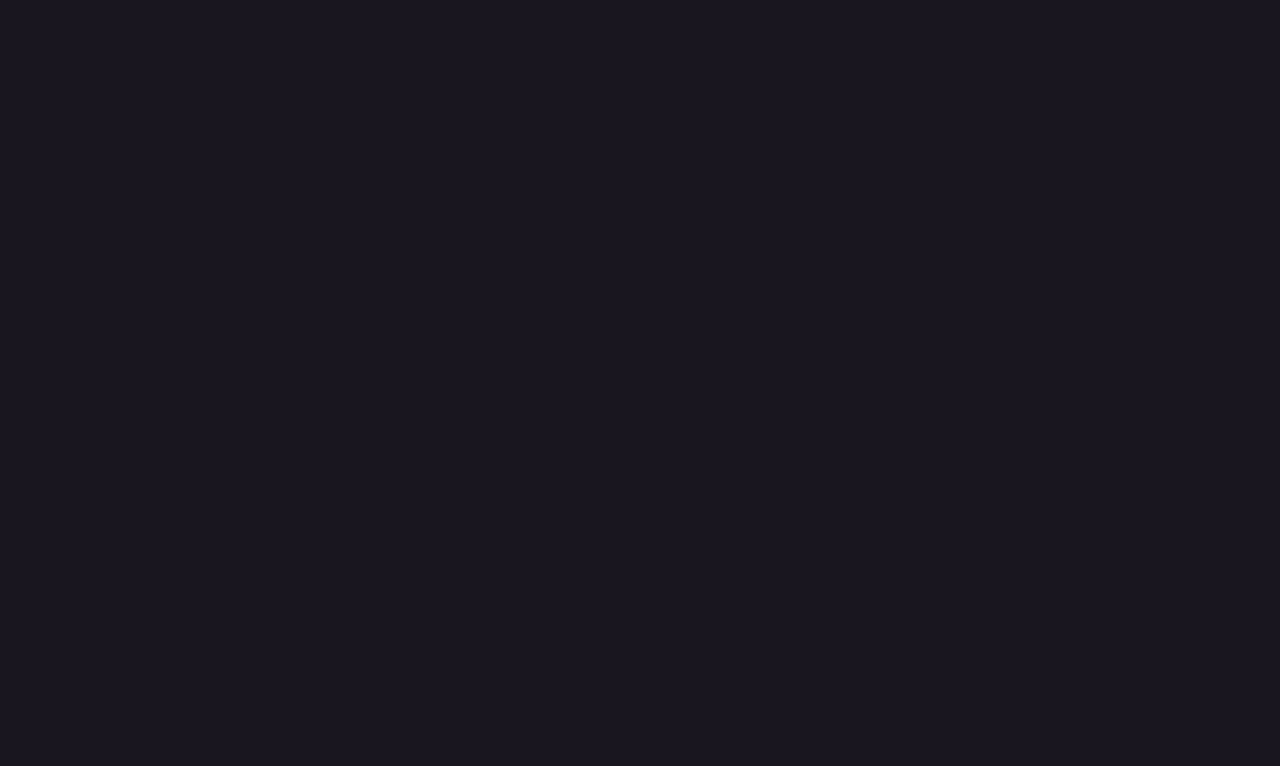
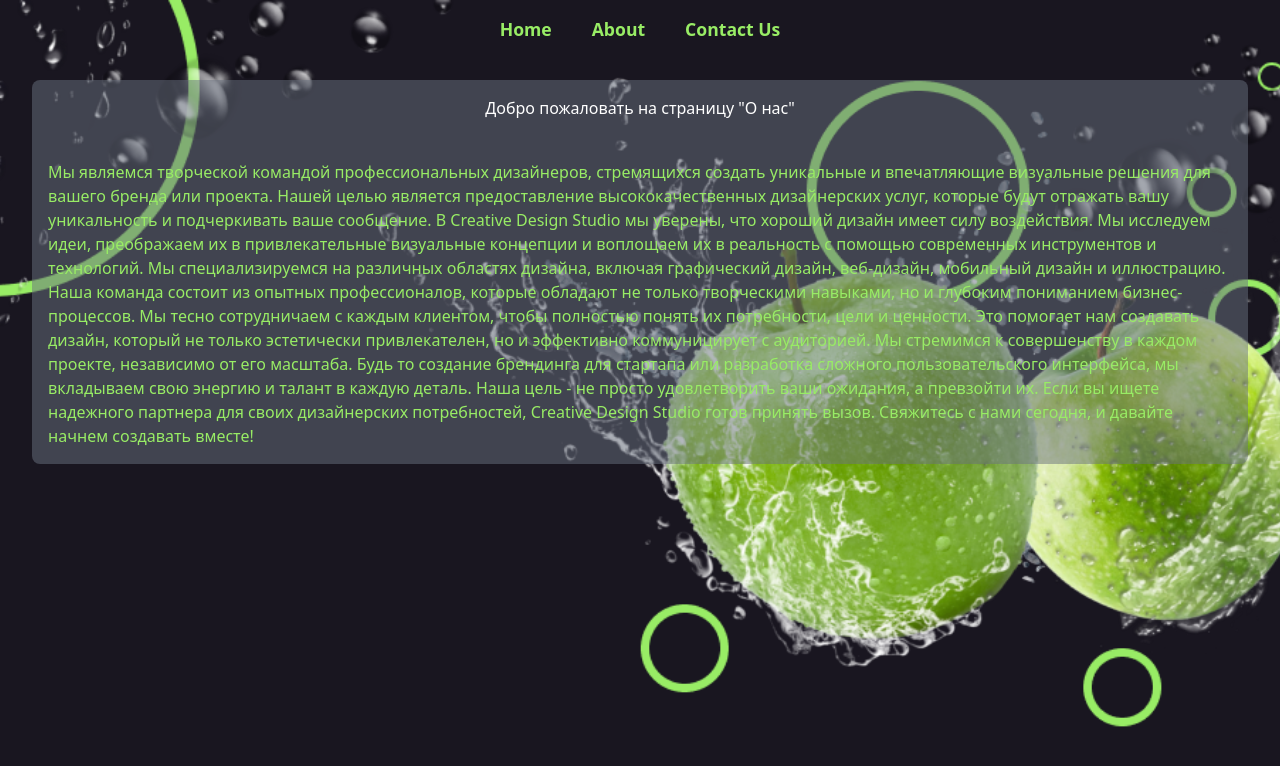
Before and after one commit to bumerboy86/creative, a React (Vite) app: page /creative/about in a window 1280 px wide. Before the commit this address had no page. Shown: the top 766 px of the page. Built offline with nearby package versions, Linux system fonts and the light colour scheme.

Commit message:
Подкорректированы роуты

```diff
--- a/src/App.tsx
+++ b/src/App.tsx
@@ -8,10 +8,10 @@ function App() {
     <>
         <BrowserRouter>
             <Routes>
-                <Route element={<Layout />}>
+                <Route path={"/creative"} element={<Layout />}>
                     <Route index element={<Home />}/>
-                    <Route path={"/about"} element={<About />}/>
-                    <Route path={"/contact"} element={<div className="bg-white">Contacts</div>}/>
+                    <Route path={"/creative/about"} element={<About />}/>
+                    <Route path={"/creative/contact"} element={<div className="bg-white">Contacts</div>}/>
                 </Route>
             </Routes>
         </BrowserRouter>
--- a/src/components/Header/Header.tsx
+++ b/src/components/Header/Header.tsx
@@ -6,13 +6,13 @@ const Header = ()  =>{
             <nav className="flex items-center justify-center space-x-10 w-full px-6">
                 <NavLink
                     className="text-[#98ec65] font-bold text-[1.1rem] cursor-pointer hover:animate-pulse"
-                    to={"/"}>Home</NavLink>
+                    to={"/creative"}>Home</NavLink>
                 <NavLink
                     className="text-[#98ec65] font-bold text-[1.1rem] cursor-pointer hover:animate-pulse"
-                    to={"/about"}>About</NavLink>
+                    to={"/creative/about"}>About</NavLink>
                 <NavLink
                     className="text-[#98ec65] font-bold text-[1.1rem] cursor-pointer hover:animate-pulse"
-                    to={"/contact"}>Contact Us</NavLink>
+                    to={"/creative/contact"}>Contact Us</NavLink>
             </nav>
         </header>
     )
--- a/src/components/Layout/Layout.tsx
+++ b/src/components/Layout/Layout.tsx
@@ -11,7 +11,7 @@ const Layout = () => {
         backgroundPosition: "center",
     }
     return (
-        <main className="h-screen w-screen" style={style}>
+        <main className="min-h-screen min-w-screen" style={style}>
             <Header />
             <Outlet />
         </main>
--- a/src/containers/About/About.tsx
+++ b/src/containers/About/About.tsx
@@ -1,7 +1,7 @@
 const About = () =>  {
     return (
-        <div className="flex flex-col justify-center box-border">
-            <div className="bg-gray-500 bg-opacity-50 flex flex-col text-justify mt-[4rem] p-4 rounded-lg box-border mx-auto max-w-sm overflow-hidden" >
+        <div className="flex flex-col justify-center box-border pt-[5rem]">
+            <div className="bg-gray-500 bg-opacity-50 flex flex-col p-[1rem] rounded-lg box-border mx-auto max-w-full mr-[2rem] ml-[2rem]" >
                 <h2 className="text-center text-white mb-10">Добро пожаловать на страницу "О нас"</h2>
                 <p className="break-words text-[#98ec65] p-0 m-0">
                     Мы являемся творческой командой профессиональных дизайнеров, стремящихся создать уникальные и впечатляющие визуальные решения для вашего бренда или проекта. Нашей целью является предоставление высококачественных дизайнерских услуг, которые будут отражать вашу уникальность и подчеркивать ваше сообщение.
--- a/src/containers/Home/Home.tsx
+++ b/src/containers/Home/Home.tsx
@@ -1,6 +1,6 @@
 const Home = () => {
     return (
-        <div className="w-full h-full flex flex-col justify-center px-[4rem]">
+        <div className="w-full h-full flex flex-col justify-center p-[4rem]">
             <h1 className="text-[#98ec65] font-bold text-[5rem]">
                 Creative
             </h1>
--- a/src/main.tsx
+++ b/src/main.tsx
@@ -1,4 +1,3 @@
-import React from 'react'
 import ReactDOM from 'react-dom/client'
 import App from './App.tsx'
 import './index.css'
--- a/vite.config.ts
+++ b/vite.config.ts
@@ -2,6 +2,6 @@ import { defineConfig } from 'vite'
 import react from '@vitejs/plugin-react-swc'
 
 export default defineConfig({
-  base: "/creative",
+  base: "/creative/",
   plugins: [react()],
 })
```
